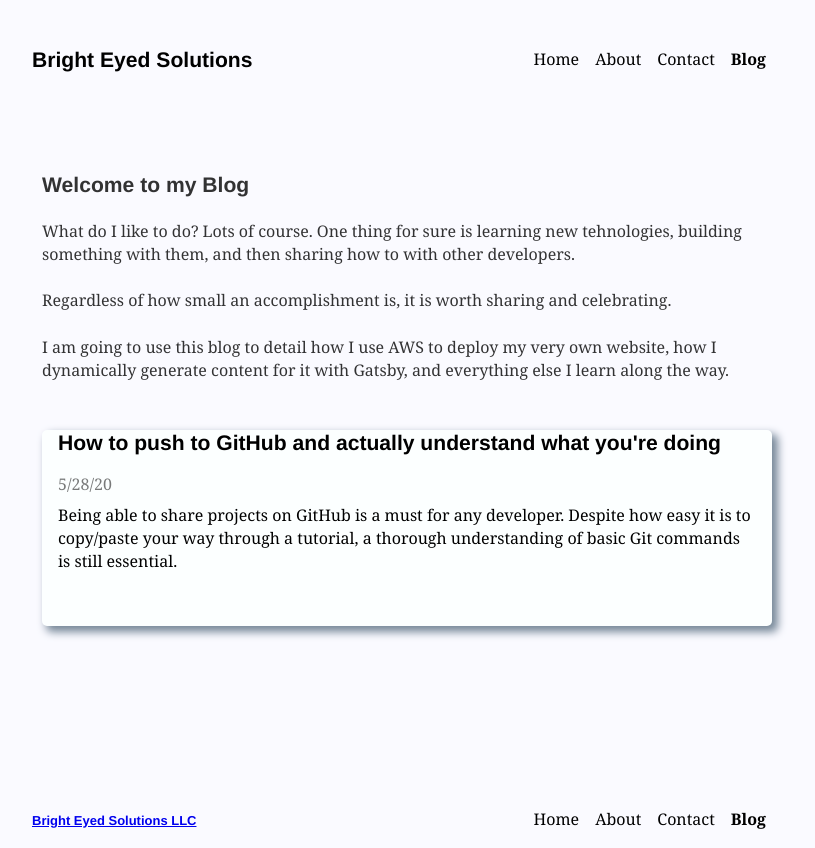
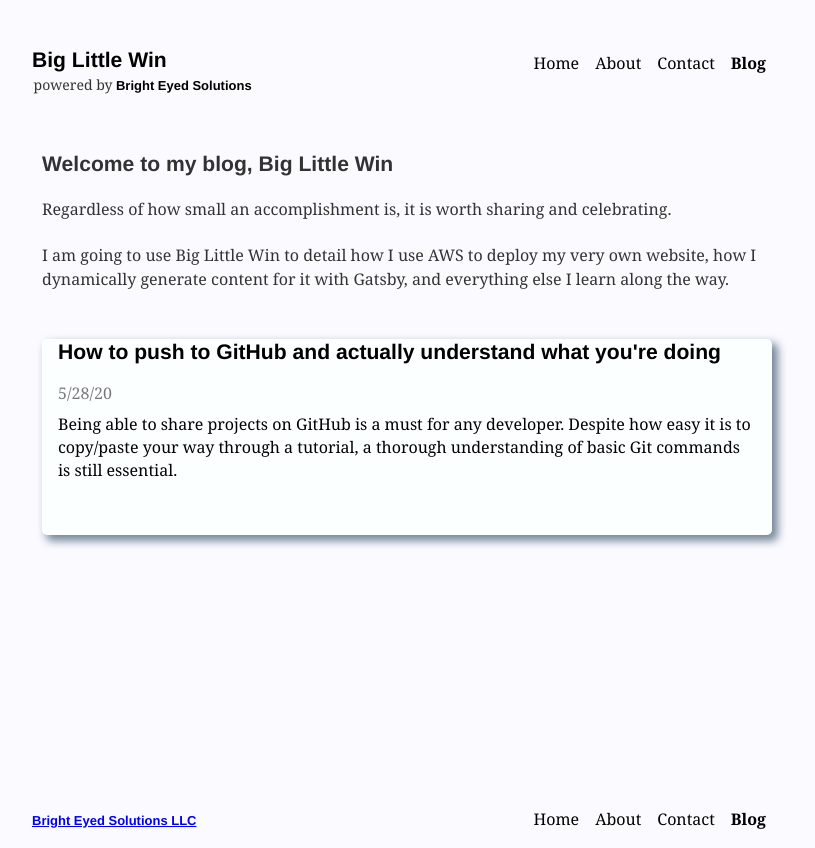
Before and after one commit to RobertBonagura/blog, a Gatsby site: page /blog in a window 1280 px wide. Shown: the whole page, without its empty margins (233-1048 px from the left). Built offline with nearby package versions, Linux system fonts and the light colour scheme; Gatsby itself is replaced by a stand-in of ours; some packages are replaced by stand-ins of ours.

Commit message:
Incorporate dynamic headings

```diff
--- /dev/null
+++ b/src/components/blogHeader.js
@@ -0,0 +1,34 @@
+import React from "react"
+import { useStaticQuery, Link, graphql } from "gatsby"
+import Nav from "./nav"
+import layoutStyles from "./layout.module.css"
+
+export default () => {
+  const data = useStaticQuery(
+    graphql`
+      query {
+        site {
+          siteMetadata {
+            title
+            blogTitle
+          }
+        }
+      }
+    `
+  )
+  return (
+    <header style={{ maxWidth: 750, margin: `3rem auto 1.5rem` }}>
+      <Link to="/blog" className={ layoutStyles.link } >
+        <h3 style={{ display: `inline` }}>{data.site.siteMetadata.blogTitle}</h3>
+      </Link><br></br>
+      <span style={{ fontSize: `14px`, marginLeft: '0.1rem' }}>powered by</span>
+      <Link to="/" className={ layoutStyles.link }>
+        <h6 style={{ display: `inline` }}> {data.site.siteMetadata.title}</h6>
+      </Link>
+      <div style={{marginTop: `-2.8rem`}}>
+      <Nav></Nav>
+      </div>
+    </header>
+
+  )
+ }
--- /dev/null
+++ b/src/components/blogLayout.js
@@ -0,0 +1,21 @@
+import React from "react"
+import BlogHeader from "./blogHeader"
+import Footer from "./footer"
+import layoutStyles from "./layout.module.css"
+
+export default ({ children }) => {
+
+  return (
+    <body>
+      <div className={ layoutStyles.layoutContainer }>
+        <BlogHeader></BlogHeader>
+        <div className={ layoutStyles.center }>
+          <div className={ layoutStyles.content }>
+            {children}
+          </div>
+        </div>
+        <Footer className={ layoutStyles.center }></Footer>
+      </div>
+    </body>
+  )
+}
--- a/src/components/nav.js
+++ b/src/components/nav.js
@@ -9,8 +9,8 @@ const ListLink = props => (
   </li>
 )
 
-export default () => (
-  <ul style={{ listStyle: `none`, float: `right` }}>
+export default ( props ) => (
+  <ul style={{ listStyle: `none`, float: `right`, marginTop: `0rem` }}>
     <ListLink to="/">Home</ListLink>
     <ListLink to="/about/">About</ListLink>
     <ListLink to="/contact/">Contact</ListLink>
--- a/src/pages/blog.js
+++ b/src/pages/blog.js
@@ -1,20 +1,16 @@
 import React from "react"
 import { graphql, Link } from "gatsby"
-import Layout from "../components/layout"
+import BlogLayout from "../components/blogLayout"
 import layoutStyles from "../components/layout.module.css"
 import Card from "../components/card"
 
 export default ({ data }) => (
-  <Layout>
-    <h3>Welcome to my Blog</h3>
-    <p>
-      What do I like to do? Lots of course. One thing for sure is learning new tehnologies,
-      building something with them, and then sharing how to with other developers.
-    </p>
+  <BlogLayout>
+    <h3>Welcome to my blog, Big Little Win</h3>
     <p>
       Regardless of how small an accomplishment is, it is worth sharing and celebrating.</p>
     <p>
-      I am going to use this blog to detail how I use AWS to deploy my very own website, how I dynamically generate
+      I am going to use Big Little Win to detail how I use AWS to deploy my very own website, how I dynamically generate
       content for it with Gatsby, and everything else I learn along the way.
     </p>
     {data.allMarkdownRemark.edges.map(({ node }) => (
@@ -27,7 +23,7 @@ export default ({ data }) => (
     <Card title="How to open a can of tuna" date="4/04/20">It's harder than it looks. Seriously</Card>
     <Card title="Hello World" date="3/20/20">My first ever article ever on how to write a beautiful looking blog. </Card>
     */}
-  </Layout>
+  </BlogLayout>
 )
 
 export const query = graphql`
--- a/src/templates/blog-post.js
+++ b/src/templates/blog-post.js
@@ -1,7 +1,7 @@
 import React from "react"
 import { graphql } from "gatsby"
 import Img from "gatsby-image"
-import Layout from "../components/layout"
+import BlogLayout from "../components/blogLayout"
 import layoutStyles from "../components/layout.module.css"
 
 
@@ -10,13 +10,13 @@ export default ({ data }) => {
   let featuredImgFluid = post.frontmatter.featuredImage.childImageSharp.fluid
 
   return (
-    <Layout>
+    <BlogLayout>
       <div className={layoutStyles.blogPostContainer} >
         <h1>{post.frontmatter.title}</h1>
         <Img fluid={featuredImgFluid} style={{marginTop: "40px", marginBottom:"80px"}}/>
         <div dangerouslySetInnerHTML={{ __html: post.html }} />
       </div>
-    </Layout>
+    </BlogLayout>
   )
 }
 export const query = graphql`
```
Also changed, not shown: src/pages/index.js (+7 -11 lines).
